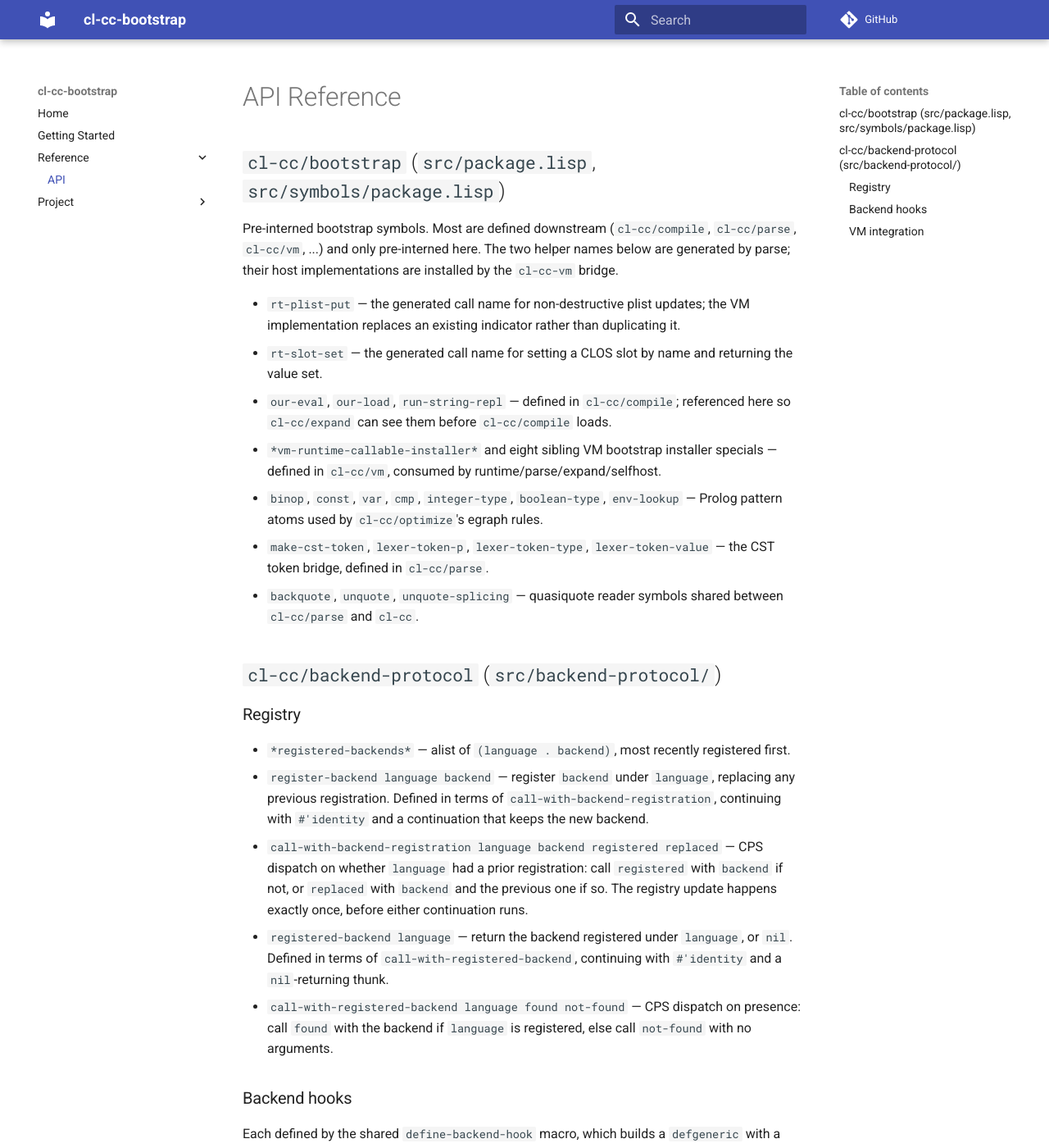
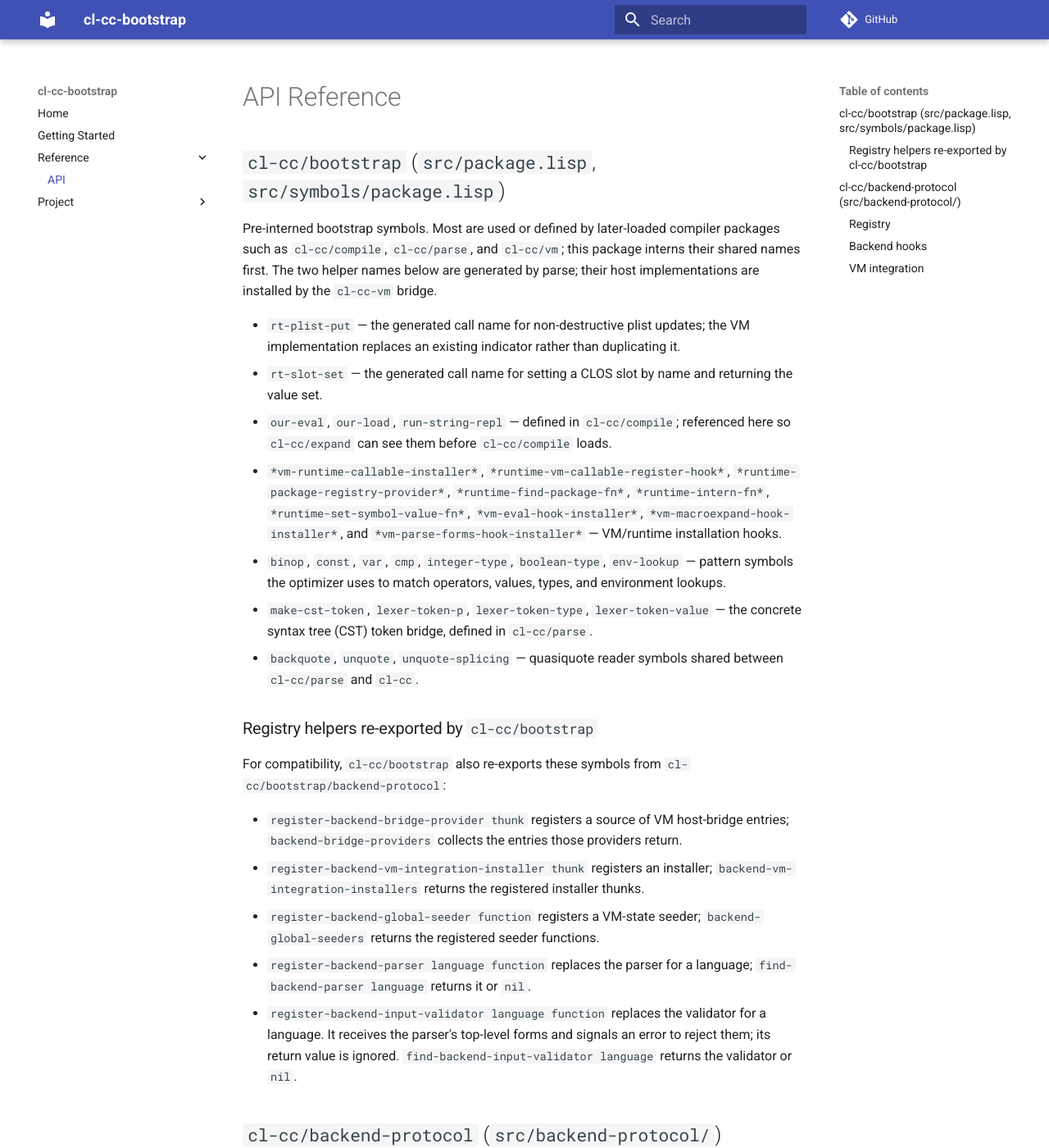
Before and after one commit to nerima-lisp/cl-cc-bootstrap, an MkDocs documentation site: the page built from docs/src/reference/api.md, in a window 1280 px wide and 1400 px high. Shown: the whole window at 82% size. Built offline with MkDocs 1.6.1 and Material for MkDocs 9.7.7, drawn with Linux system fonts in a browser that asks for light colours; comment, search, counter and statistics services are not loaded; some of the changed text lies outside the part shown.

Commit message:
docs: clarify bootstrap package use

````diff
--- a/docs/src/getting-started.md
+++ b/docs/src/getting-started.md
@@ -5,6 +5,9 @@
 ```sh
 nix build github:nerima-lisp/cl-cc-bootstrap
 ```
+
+The flake currently exposes Nix outputs for `x86_64-linux`; use plain ASDF on
+other hosts.
 
 Add it as a flake input to depend on it from another package:
 
@@ -16,14 +19,25 @@ inputs.cl-cc-bootstrap = {
 ```
 
 Pin to a release tag, not the default branch, so an upstream change cannot
-break your build without warning.
+break your build without warning. Use
+`cl-cc-bootstrap.packages.<system>.default` in the consumer's build inputs, and
+add `${cl-cc-bootstrap}//` to its `CL_SOURCE_REGISTRY` so ASDF can find the
+system.
 
 ## Install with plain ASDF
 
-Point `CL_SOURCE_REGISTRY` (or an ASDF source-registry config) at a checkout,
-then:
+Point `CL_SOURCE_REGISTRY` at a checkout. Replace `/path/to/cl-cc-bootstrap`
+with its path. The `//` suffix searches the tree
+recursively; the trailing `:` keeps the rest of the configured registry:
+
+```sh
+export CL_SOURCE_REGISTRY="/path/to/cl-cc-bootstrap//:${CL_SOURCE_REGISTRY:-}"
+```
+
+Then load the system:
 
 ```lisp
+(require :asdf)
 (asdf:load-system "cl-cc-bootstrap")
 ```
 
@@ -39,7 +53,11 @@ then:
 A compiled-language frontend registers itself once, at load time, instead of
 the pipeline naming its package:
 
+This is an illustrative sketch. Define and export the example package and
+helper symbols in your backend before evaluating it.
+
 ```lisp
+(require :asdf)
 (asdf:load-system "cl-cc-bootstrap")
 
 (defclass my-backend () ())
@@ -67,8 +85,9 @@ an existence check first.
 
 ## Dispatch by continuation
 
-`call-with-registered-backend` is the same lookup restated as CPS dispatch on
-presence, for callers that would otherwise branch on a possibly-NIL result:
+`call-with-registered-backend` dispatches on presence for callers that would
+otherwise branch on a possibly-`nil` result. A continuation is a callback for
+one outcome; this function calls `found` or `not-found` once:
 
 ```lisp
 (cl-cc/backend-protocol:call-with-registered-backend
@@ -76,9 +95,6 @@ presence, for callers that would otherwise branch on a possibly-NIL result:
  (lambda (backend) (format t "found: ~A~%" backend))
  (lambda () (format t "no backend registered~%")))
 ```
-
-`registered-backend` is defined in terms of this, continuing with `#'identity`
-and a `NIL`-returning thunk.
 
 ## VM integration
 
@@ -95,6 +111,8 @@ A backend whose host runtime can be handed a compiled closure (JavaScript's
 `integration` is a `vm-integration` struct of closures (`call-closure`,
 `global-value`, ...) supplied by the pipeline; a backend that never re-enters
 the VM needs no method at all, since the default does nothing.
+The pipeline calls this hook once after loading the backend runtime and before
+compiled code runs.
 
 ## Next steps
 
--- a/docs/src/reference/api.md
+++ b/docs/src/reference/api.md
@@ -2,10 +2,11 @@
 
 ## `cl-cc/bootstrap` (`src/package.lisp`, `src/symbols/package.lisp`)
 
-Pre-interned bootstrap symbols. Most are defined downstream (`cl-cc/compile`,
-`cl-cc/parse`, `cl-cc/vm`, ...) and only pre-interned here. The two helper
-names below are generated by parse; their host implementations are installed
-by the `cl-cc-vm` bridge.
+Pre-interned bootstrap symbols. Most are used or defined by later-loaded
+compiler packages such as `cl-cc/compile`, `cl-cc/parse`, and `cl-cc/vm`; this
+package interns their shared names first. The two helper names below are
+generated by parse; their host implementations are installed by the `cl-cc-vm`
+bridge.
 
 - `rt-plist-put` — the generated call name for non-destructive plist updates;
   the VM implementation replaces an existing indicator rather than duplicating it.
@@ -13,14 +14,38 @@ by the `cl-cc-vm` bridge.
   returning the value set.
 - `our-eval`, `our-load`, `run-string-repl` — defined in `cl-cc/compile`;
   referenced here so `cl-cc/expand` can see them before `cl-cc/compile` loads.
-- `*vm-runtime-callable-installer*` and eight sibling VM bootstrap installer
-  specials — defined in `cl-cc/vm`, consumed by runtime/parse/expand/selfhost.
+- `*vm-runtime-callable-installer*`, `*runtime-vm-callable-register-hook*`,
+  `*runtime-package-registry-provider*`, `*runtime-find-package-fn*`,
+  `*runtime-intern-fn*`, `*runtime-set-symbol-value-fn*`,
+  `*vm-eval-hook-installer*`, `*vm-macroexpand-hook-installer*`, and
+  `*vm-parse-forms-hook-installer*` — VM/runtime installation hooks.
 - `binop`, `const`, `var`, `cmp`, `integer-type`, `boolean-type`,
-  `env-lookup` — Prolog pattern atoms used by `cl-cc/optimize`'s egraph rules.
+  `env-lookup` — pattern symbols the optimizer uses to match operators,
+  values, types, and environment lookups.
 - `make-cst-token`, `lexer-token-p`, `lexer-token-type`,
-  `lexer-token-value` — the CST token bridge, defined in `cl-cc/parse`.
+  `lexer-token-value` — the concrete syntax tree (CST) token bridge, defined
+  in `cl-cc/parse`.
 - `backquote`, `unquote`, `unquote-splicing` — quasiquote reader symbols
   shared between `cl-cc/parse` and `cl-cc`.
+
+### Registry helpers re-exported by `cl-cc/bootstrap`
+
+For compatibility, `cl-cc/bootstrap` also re-exports these symbols from
+`cl-cc/bootstrap/backend-protocol`:
+
+- `register-backend-bridge-provider thunk` registers a source of VM host-bridge
+  entries; `backend-bridge-providers` collects the entries those providers
+  return.
+- `register-backend-vm-integration-installer thunk` registers an installer;
+  `backend-vm-integration-installers` returns the registered installer thunks.
+- `register-backend-global-seeder function` registers a VM-state seeder;
+  `backend-global-seeders` returns the registered seeder functions.
+- `register-backend-parser language function` replaces the parser for a
+  language; `find-backend-parser language` returns it or `nil`.
+- `register-backend-input-validator language function` replaces the validator
+  for a language. It receives the parser's top-level forms and signals an error
+  to reject them; its return value is ignored.
+  `find-backend-input-validator language` returns the validator or `nil`.
 
 ## `cl-cc/backend-protocol` (`src/backend-protocol/`)
 
@@ -29,26 +54,22 @@ by the `cl-cc-vm` bridge.
 - `*registered-backends*` — alist of `(language . backend)`, most recently
   registered first.
 - `register-backend language backend` — register `backend` under `language`,
-  replacing any previous registration. Defined in terms of
-  `call-with-backend-registration`, continuing with `#'identity` and a
-  continuation that keeps the new backend.
-- `call-with-backend-registration language backend registered replaced` — CPS
-  dispatch on whether `language` had a prior registration: call `registered`
-  with `backend` if not, or `replaced` with `backend` and the previous one if
-  so. The registry update happens exactly once, before either continuation
-  runs.
+  replacing any previous registration.
+- `call-with-backend-registration language backend registered replaced` —
+  continuation-passing style (CPS) dispatch: call `registered` with `backend`
+  if no backend was registered before, or `replaced` with `backend` and the
+  previous backend otherwise. Return whichever callback returns.
+- `call-with-registered-backend language found not-found` — dispatch on
+  presence: call `found` with the backend if `language` is registered, else
+  call `not-found` with no arguments. Return whichever callback returns.
 - `registered-backend language` — return the backend registered under
-  `language`, or `nil`. Defined in terms of `call-with-registered-backend`,
-  continuing with `#'identity` and a `nil`-returning thunk.
-- `call-with-registered-backend language found not-found` — CPS dispatch on
-  presence: call `found` with the backend if `language` is registered, else
-  call `not-found` with no arguments.
+  `language`, or `nil`.
+
+In these operations, a continuation is a callback the function invokes for an
+outcome. The update in `call-with-backend-registration` happens before either
+callback runs.
 
 ### Backend hooks
-
-Each defined by the shared `define-backend-hook` macro, which builds a
-`defgeneric` with a default method ignoring its arguments and returning a
-fixed default.
 
 - `backend-bridge-symbols backend` — the fbound symbols `backend` wants
   callable from compiled code. Defaults to `()`.
@@ -62,9 +83,7 @@ fixed default.
 - `vm-integration` / `make-vm-integration` / `vm-integration-p` — a struct of
   six capability closures (`closure-p`, `call-closure`, `global-bound-p`,
   `global-value`, `set-global`, `remove-global`), each defaulting to a
-  closure returning `nil`. Defined via the shared `define-capability-struct`
-  macro, which builds a `defstruct` of nil-returning-closure-defaulted slots
-  from a flat list of capability names.
+  closure returning `nil`.
 - `vm-integration-closure-p`, `vm-integration-call-closure`,
   `vm-integration-global-bound-p`, `vm-integration-global-value`,
   `vm-integration-set-global`, `vm-integration-remove-global` — the six slot
````
Also changed, not shown: docs/src/index.md (+4 -0 lines), docs/src/project/development.md (+3 -0 lines), README.md.
